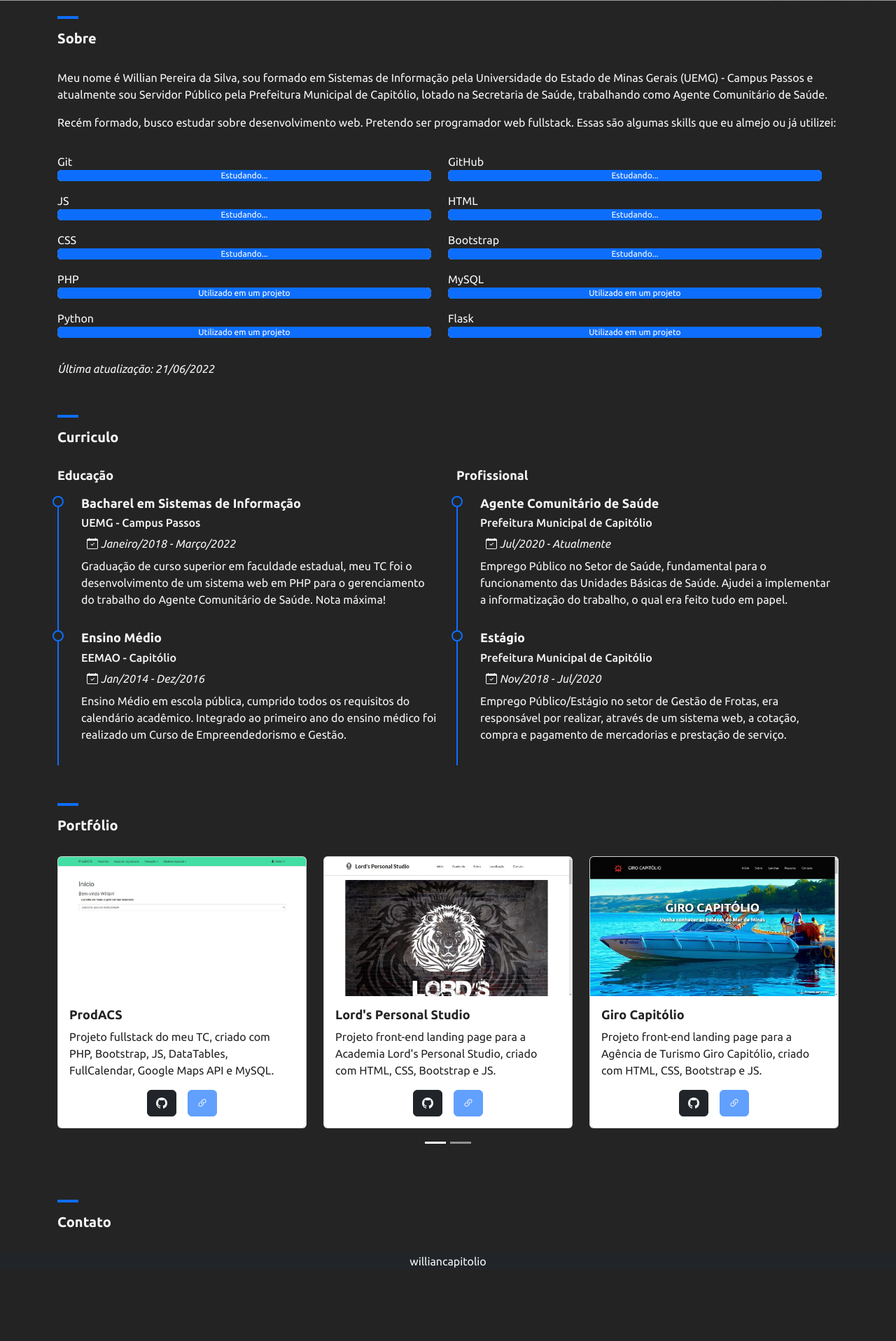
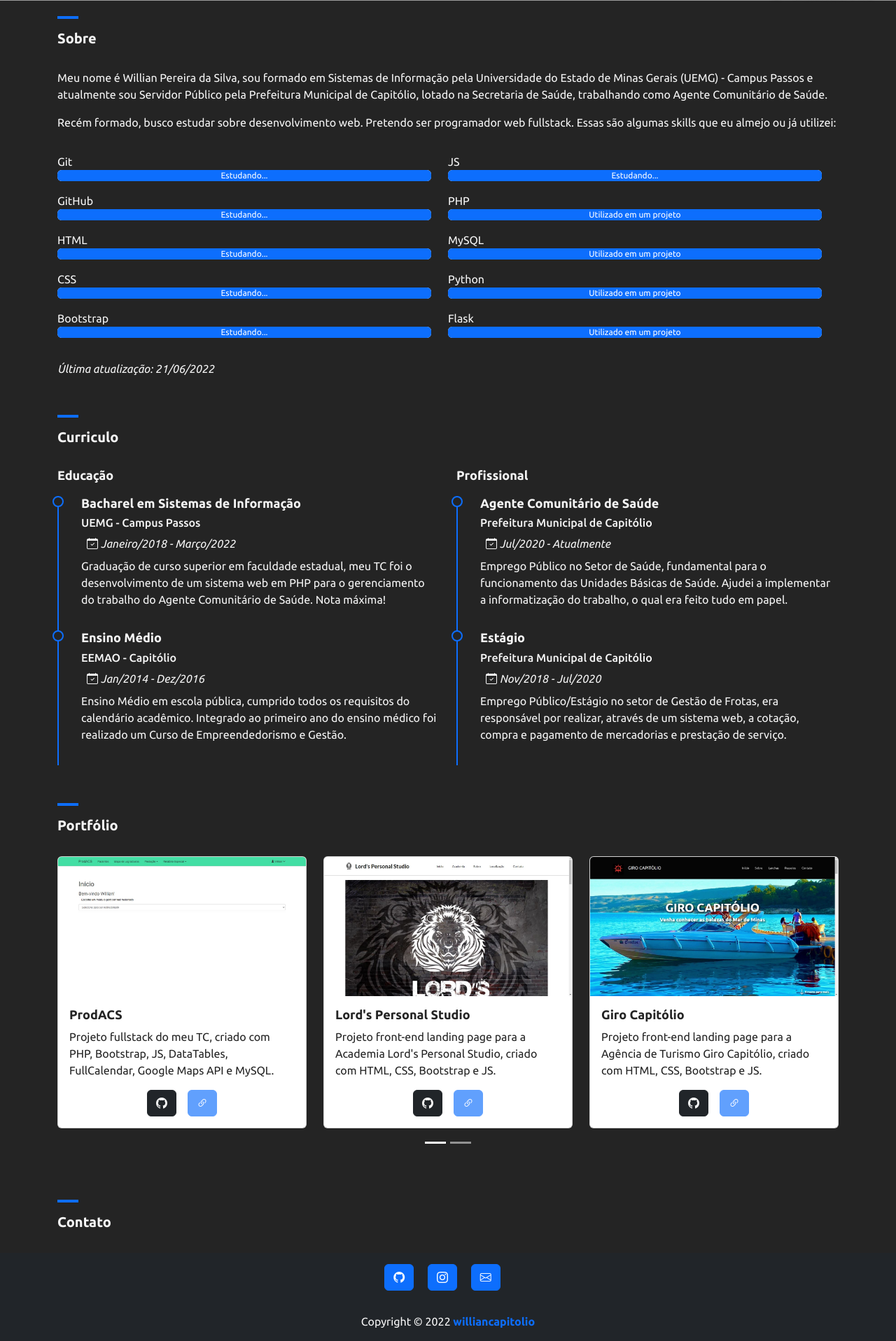
Before and after one commit to williancapitolio/portfolio, a Flask app: page / in a window 1280 px wide. Shown: the part 799-2716 px from the top of the page at 70% size. Before the commit the page ends 2611 px from the top, so only its background shows below. Run offline with Flask 2, Linux system fonts and the light colour scheme; some libraries are stand-ins or nearby versions; grey boxes are pictures that could not be loaded.

Commit message:
footer ok

```diff
--- a/static/css/style.css
+++ b/static/css/style.css
@@ -299,4 +299,14 @@
     background-color: var(--colorDarkThree);
     text-align: center;
     justify-content: center;
+    padding: 1em 0;
 }
+
+.footerTop {
+    margin-bottom: 2em;
+}
+
+.footerBottom strong{
+    color: var(--colorOne);
+    margin-top: 2em;
+}
--- a/templates/index.html
+++ b/templates/index.html
@@ -336,7 +337,17 @@
             <h3>Contato</h3>
         </section>
     </main>
-    <footer class="footer">williancapitolio</footer>
+    <footer class="footer">
+        <div class="container footerTop">
+            <a href="https://github.com/williancapitolio" target='_blank' class="btn btn-primary me-3" role="button"><i
+                    class="bi bi-github"></i></a>
+            <a href="https://www.instagram.com/williancapitolio" target='_blank' class="btn btn-primary me-3"
+                role="button"><i class="bi bi-instagram"></i></a>
+            <a href="mailto:contato.williancapitolio@gmail.com" target='_blank' class="btn btn-primary me-3"
+                role="button"><i class="bi bi-envelope"></i></a>
+        </div>
+        <div class="container footerBottom">Copyright &copy; 2022 <strong>williancapitolio</strong></div>
+    </footer>
 </body>
 
 </html>
```
Also changed, not shown: other parts of templates/index.html (+24 -23 lines).
